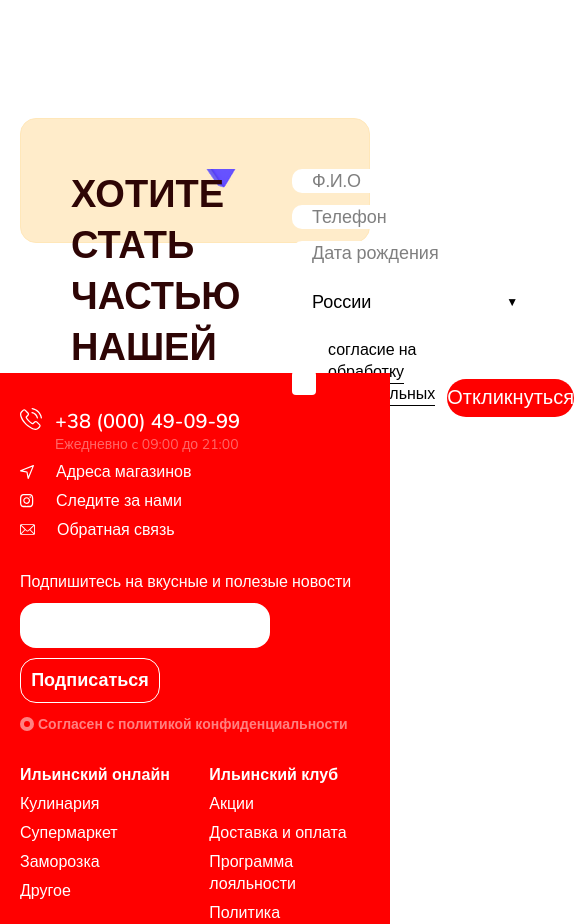
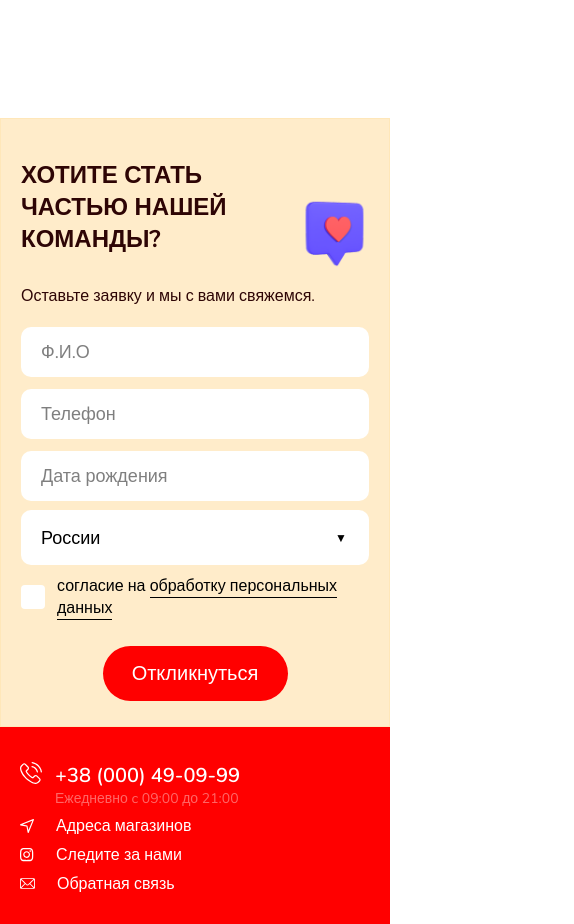
Before and after one commit to w1ct2/Ilyinsky, a Vue app: page /vacancies in a window 390 px wide. Shown: the part 2280-3204 px from the top of the page, 574 px wide, since content can reach past the window. Built offline with nearby package versions, Linux system fonts and the light colour scheme.

Commit message:
commit-22 (vacancies page part4: improvements)

```diff
--- a/src/components/pages/Vacancies/Vacancies_FormBanner.vue
+++ b/src/components/pages/Vacancies/Vacancies_FormBanner.vue
@@ -19,8 +19,8 @@
                         </select>
                     </div>
                     <div class="form__checkbox">
-                        <input type="checkbox" id="checkbox">
-                        <label for="checkbox">согласие на <span>обработку персональных данных</span></label>
+                        <input type="checkbox" id="checkbox_mainBanner">
+                        <label for="checkbox_mainBanner">согласие на <span>обработку персональных данных</span></label>
                         <button class="form__button" @click.prevent>Откликнуться</button>
                     </div>
                 </form>
@@ -45,9 +45,12 @@
         background-color: #FFECCA;
         border: 1px solid #FFE7B9;
         border-radius: 16px;
+        gap: 20px;
         width: 100%;
         padding: 50px;
-        aspect-ratio: 1290/460;
+        // aspect-ratio: 1290/460;
+        max-height: rem(460);
+        height: 100vh;
     }
     &__title-container {
         color: #2E0505;
@@ -117,9 +120,12 @@
         display: flex;
         gap: 12px;
         align-items: center;
+        margin-top: auto;
         & input {
             min-width: rem(24);
             min-height: rem(24);
+            max-width: rem(24);
+            max-height: rem(24);
             background-color: #fff;
             appearance: none;
             display: flex;
@@ -159,6 +165,56 @@
         margin: 0 auto;
         margin-top: auto;
     }
+    @media (max-width: 1300px) {
+        &__title {
+            font-size: 34px;
+        }
+    }
+    @media (max-width: 1000px) {
+        & {
+            margin-bottom: 0;
+        }
+        &__inner {
+            border-radius: 0;
+            padding: 40px 20px;
+        }
+        &__title {
+            font-size: 30px;
+        }
+        &__p {
+            font-size: 16px;
+        }
+        .container {
+            padding: 0;
+        }
+        &__checkbox {
+            display: grid;
+            grid-template-columns: auto auto;
+            grid-template-rows: 1fr rem(55);
+            max-width: rem(380);
+        }
+        &__button {
+            grid-column: 1/3;
+            grid-row: 2/3;
+        }
+    }
+    @media (max-width: 768px) {
+        &__inner {
+            flex-direction: column;
+            max-height: none;
+            height: 100%;
+        }
+        &__title-container {
+            width: 100%;
+            max-width: none;
+            background-size: 20%;
+            background-position: center right;
+        }
+        &__title {
+            max-width: 80%;
+            font-size: 26px;
+        }
+    }
     @media (max-width: 480px) {
         &__input {
             font-size: 18px;
@@ -176,13 +232,14 @@
         &__button {
             margin-top: rem(30);
         }
-    }
-    @media (max-width: 480px) {
         & {
             max-width: none;
             width: 100%;
             border-radius: 0;
         }
+        &__title {
+            font-size: 24px;
+        }
     }
 }
 </style>
```
